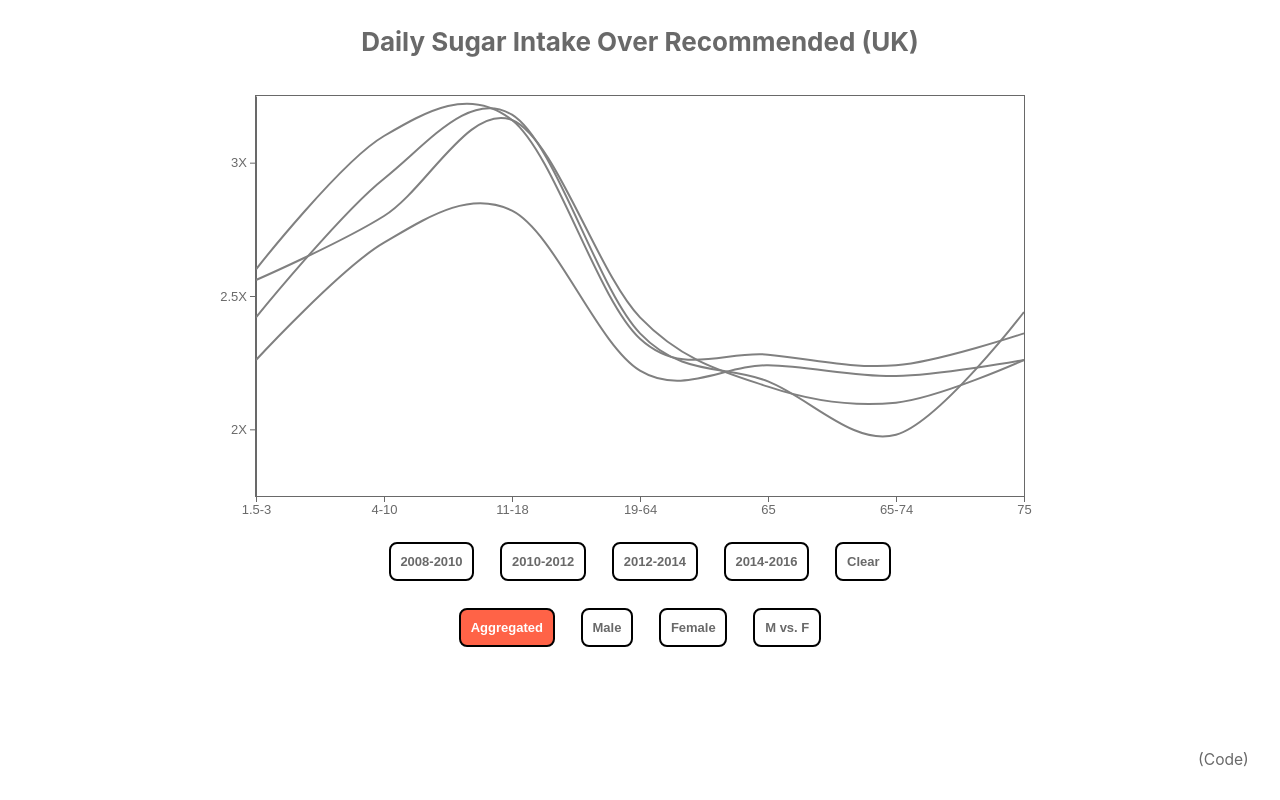
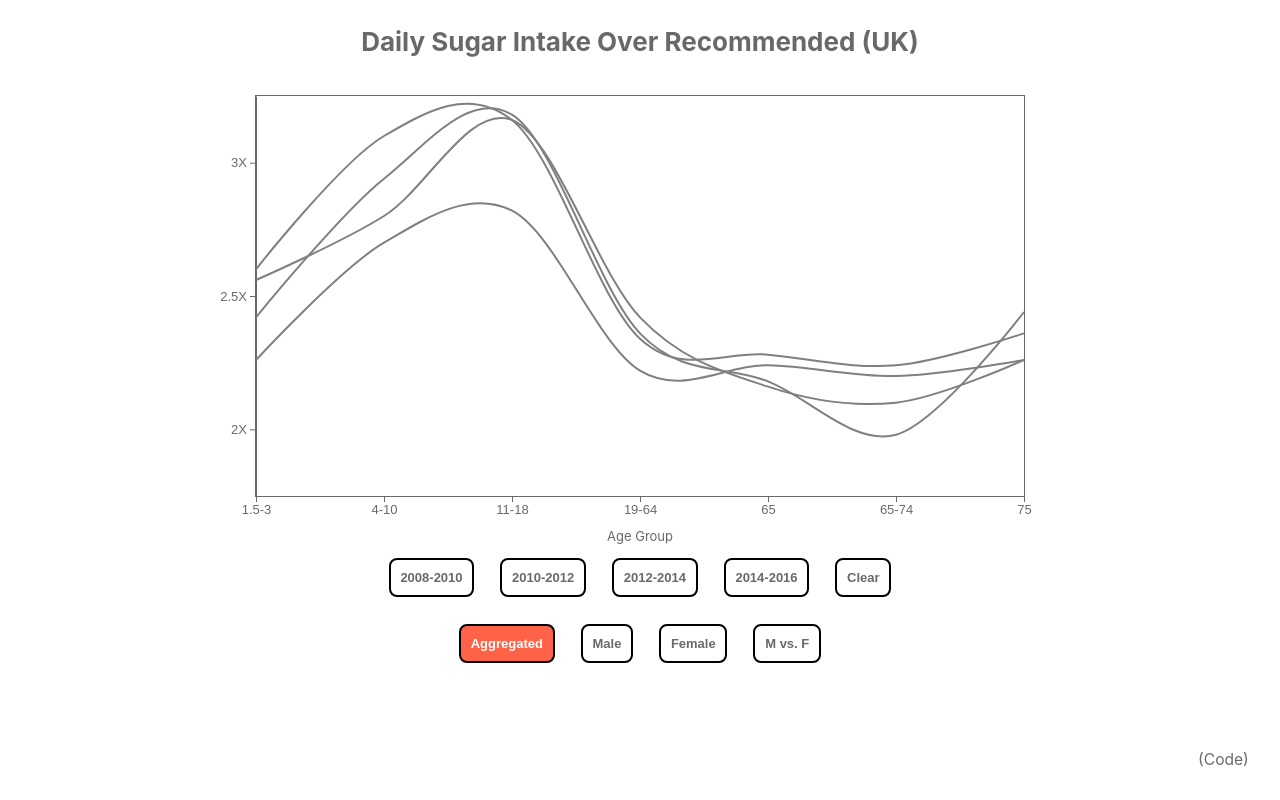
Before and after one commit to anselbrandt/dataviz-sugar, a React (Create React App) app: page / in a window 1280 px wide. Built offline with nearby package versions, Linux system fonts and the light colour scheme; the HTML template or start-up script is replaced by a standard one.

Commit message:
Update App.js

```diff
--- a/src/App.js
+++ b/src/App.js
@@ -62,6 +62,7 @@ function App() {
           filter={filter}
         />
       </div>
+<div className={styles.xLabel}>Age Group</div>
       <Controls
         handleSelect2008={handleSelect2008}
         handleSelect2010={handleSelect2010}
```
